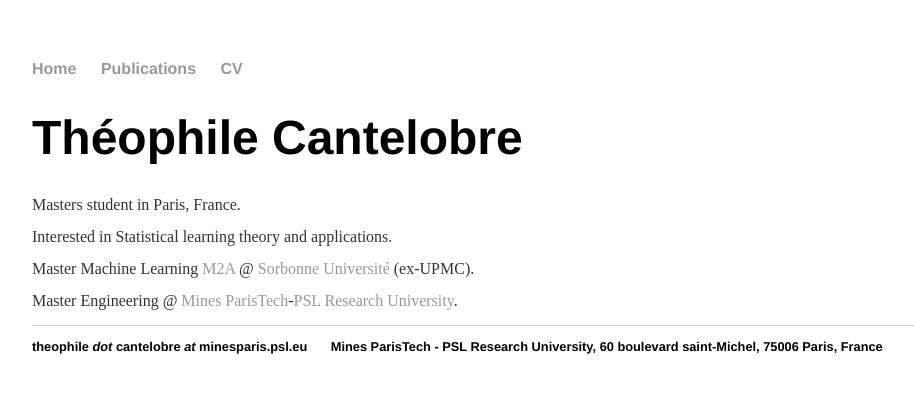
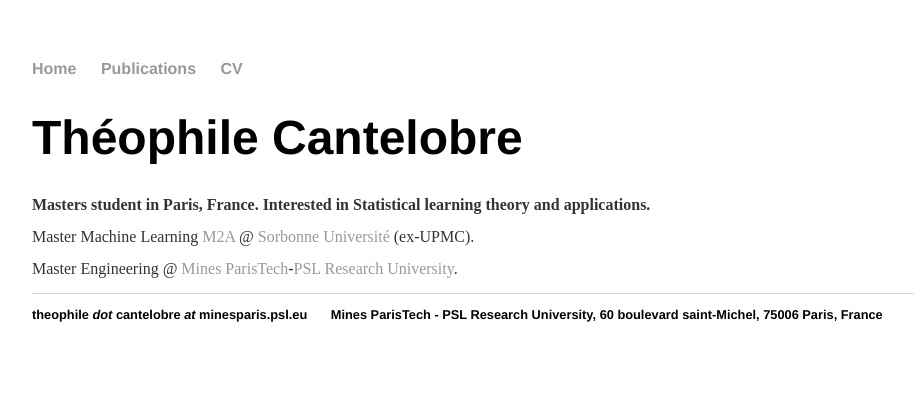
Before and after one commit to theophilec/theophilec.github.io-old, a Jekyll site: the page built from index.html, in a window 1280 px wide. Shown: the top 393 px of the page, without its empty margins (160-1074 px from the left). Built offline with Jekyll 4.4.1, drawn with Linux system fonts in a browser that asks for light colours.

Commit message:
Index update

```diff
--- a/index.html
+++ b/index.html
@@ -4,8 +4,7 @@ title: Théophile Cantelobre
 ---
 <div class="blurb">
 	<h1>Théophile Cantelobre</h1>
-    <p style="font-size=1.2em"> Masters student in Paris, France.</p>
-    <p style="font-size=1.2em"> Interested in Statistical learning theory and applications.</p>
+    <p><b>Masters student in Paris, France. Interested in Statistical learning theory and applications.</b></p>
     <p> Master Machine Learning <a href="https://m2a.lip6.fr">M2A</a> @ <a href="https://sorbonne-universite.fr">Sorbonne Université</a> (ex-UPMC).
 	</p>
     <p>Master Engineering @ <a href="http://www.minesparis.psl.eu/">Mines ParisTech</a>-<a href="PSL Research University">PSL Research University</a>.
```
